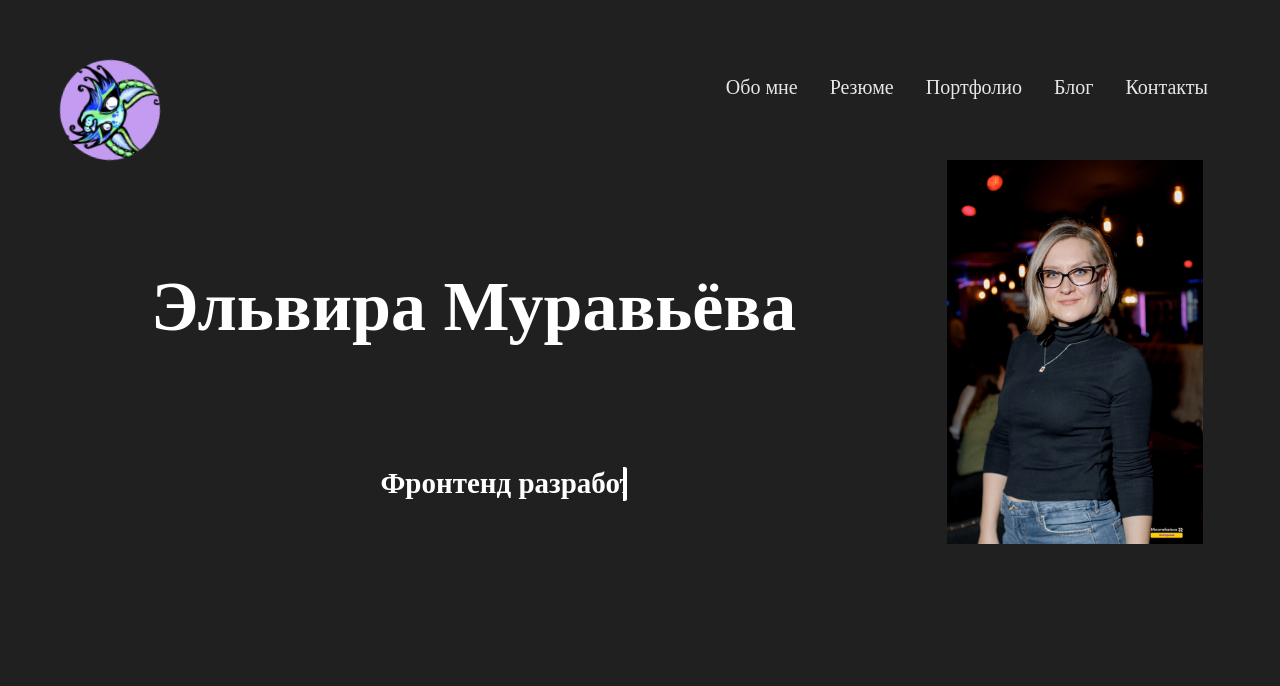
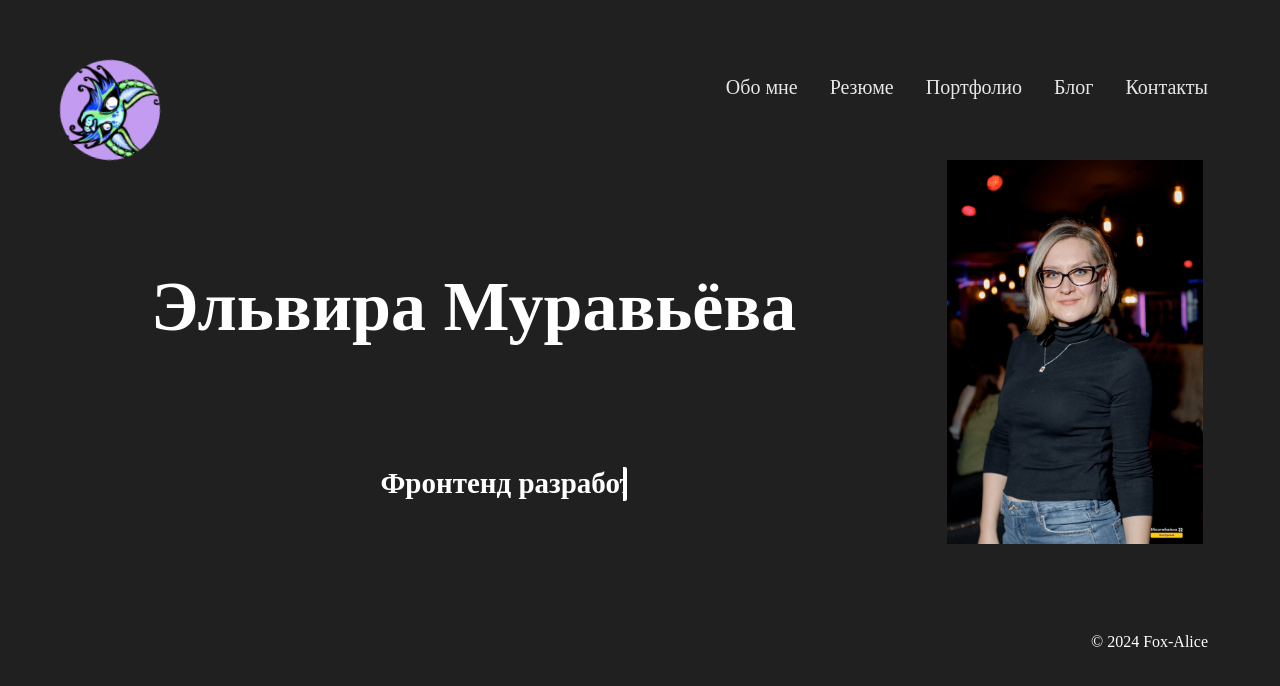
Before and after one commit to Fox-Alice/portfolio-frontend, a React (Create React App) app: page / in a window 1280 px wide. Shown: the top 686 px of the page. Built offline with nearby package versions, Linux system fonts and the light colour scheme; a web font is replaced by a local one.

Commit message:
feat: add footer

```diff
--- /dev/null
+++ b/src/Footer/Footer.css
@@ -0,0 +1,4 @@
+.footer {
+    text-align: end;
+    margin: 72px;
+}
--- /dev/null
+++ b/src/Footer/Footer.js
@@ -0,0 +1,15 @@
+import './Footer.css';
+// import logo from '../images/logo5.webp';
+// import NavBar from '../NavBar/NavBar';
+
+
+function Footer() {
+  return (
+    <footer className="footer">
+        <p className='footer__author'>© 2024 Fox-Alice
+        </p>
+      </footer>
+  );
+}
+
+export default Footer;
--- a/src/Main/Main.css
+++ b/src/Main/Main.css
@@ -12,6 +12,10 @@ width: 74%;
     padding-top: 40px;
     opacity: .8;
     position: relative; */
+}
+
+.main {
+    color: #fff;
 }
 
 /* .main::before {
--- a/src/Main/Main.js
+++ b/src/Main/Main.js
@@ -1,5 +1,6 @@
 import './Main.css';
 import Header from '../Header/Header';
+import Footer from '../Footer/Footer';
 import image from '../images/main_image1.jpg';
 
 
@@ -33,6 +34,7 @@ function Main() {
           ВК
         </a> */}
         </div>
+        <Footer/>
       </main>
   );
 }
```
